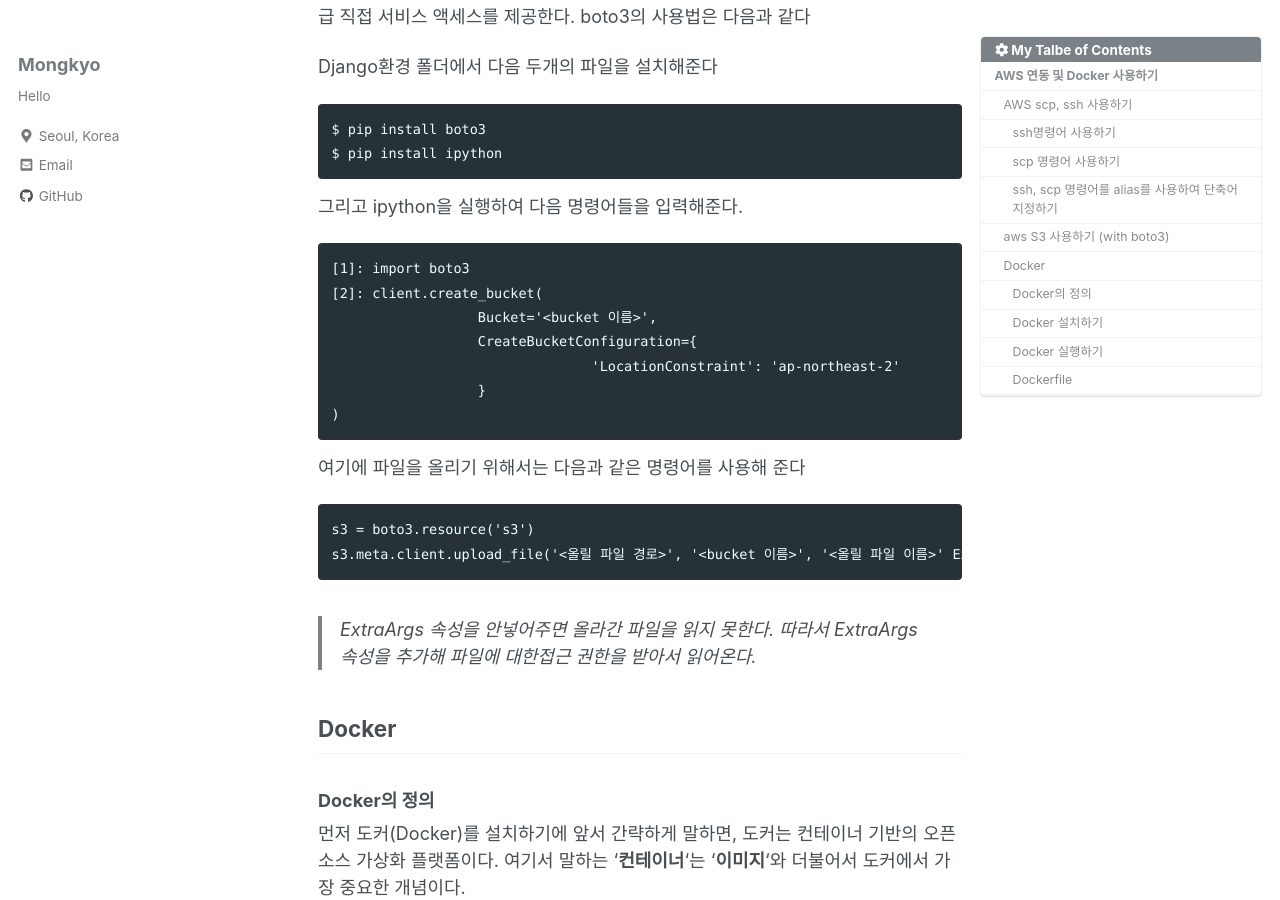
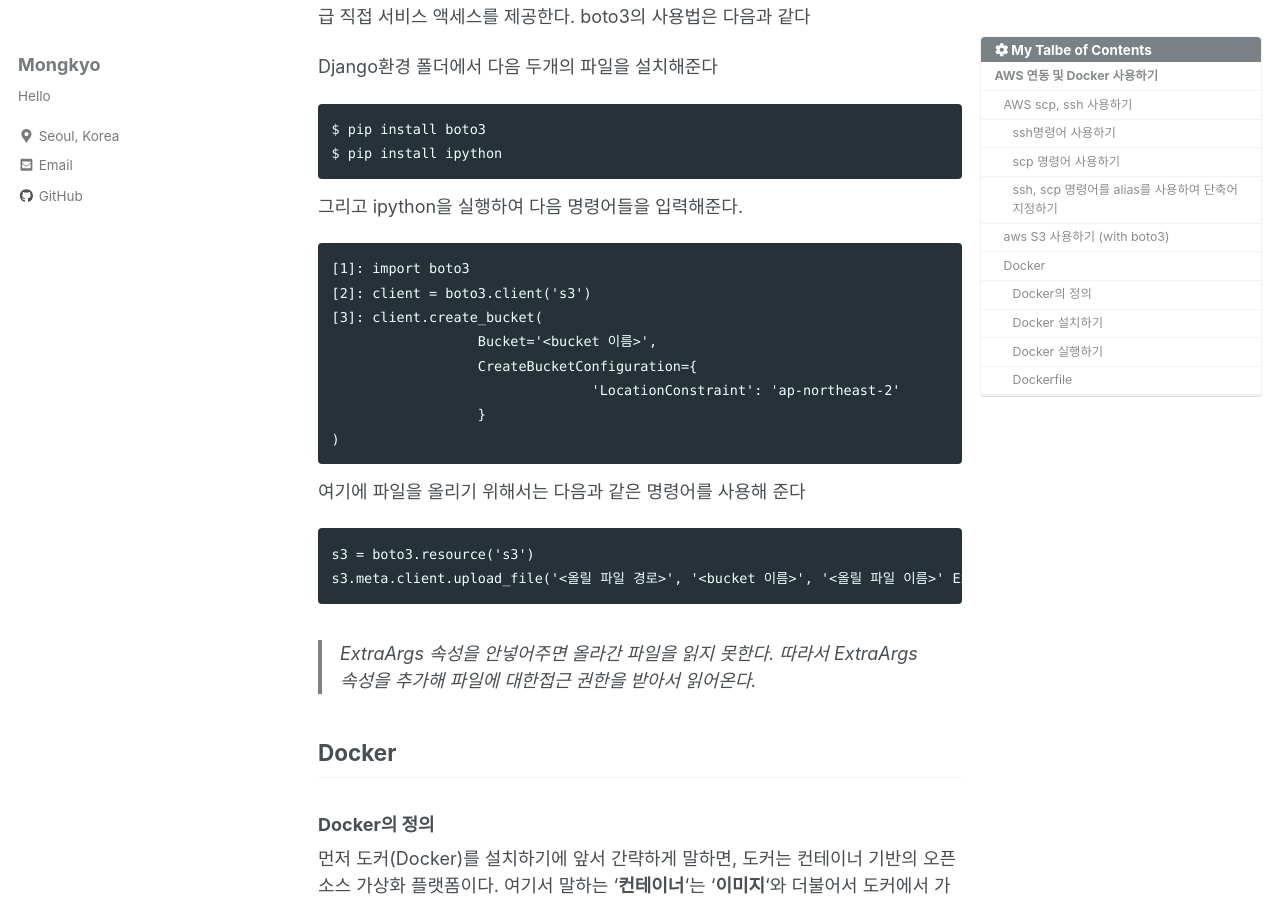
Before and after one commit to mongkyo/mongkyo.github.io, a Jekyll site: the page built from _posts/2018-11-01-Deploy-1.md, in a window 1280 px wide and 900 px high, scrolled down 5058 px. Built offline with Jekyll 4.4.1, drawn with Linux system fonts in a browser that asks for light colours; nearby versions of some CDN libraries; some of the changed text lies outside the part shown.

````diff
--- a/_posts/2018-11-01-Deploy-1.md
+++ b/_posts/2018-11-01-Deploy-1.md
@@ -173,7 +173,8 @@ $ pip install ipython
 
 ```
 [1]: import boto3
-[2]: client.create_bucket(
+[2]: client = boto3.client('s3')
+[3]: client.create_bucket(
 		  Bucket='<bucket 이름>',
 		  CreateBucketConfiguration={
 		  		'LocationConstraint': 'ap-northeast-2'
````
Also changed, not shown: _posts/2019-01-15-chapter5_함수.md (+2 -0 lines), _posts/2019-01-17-hackerrank문제풀이.md (added, +28 -0 lines), assets/deploy/hackerrank-print-function.png (added).
